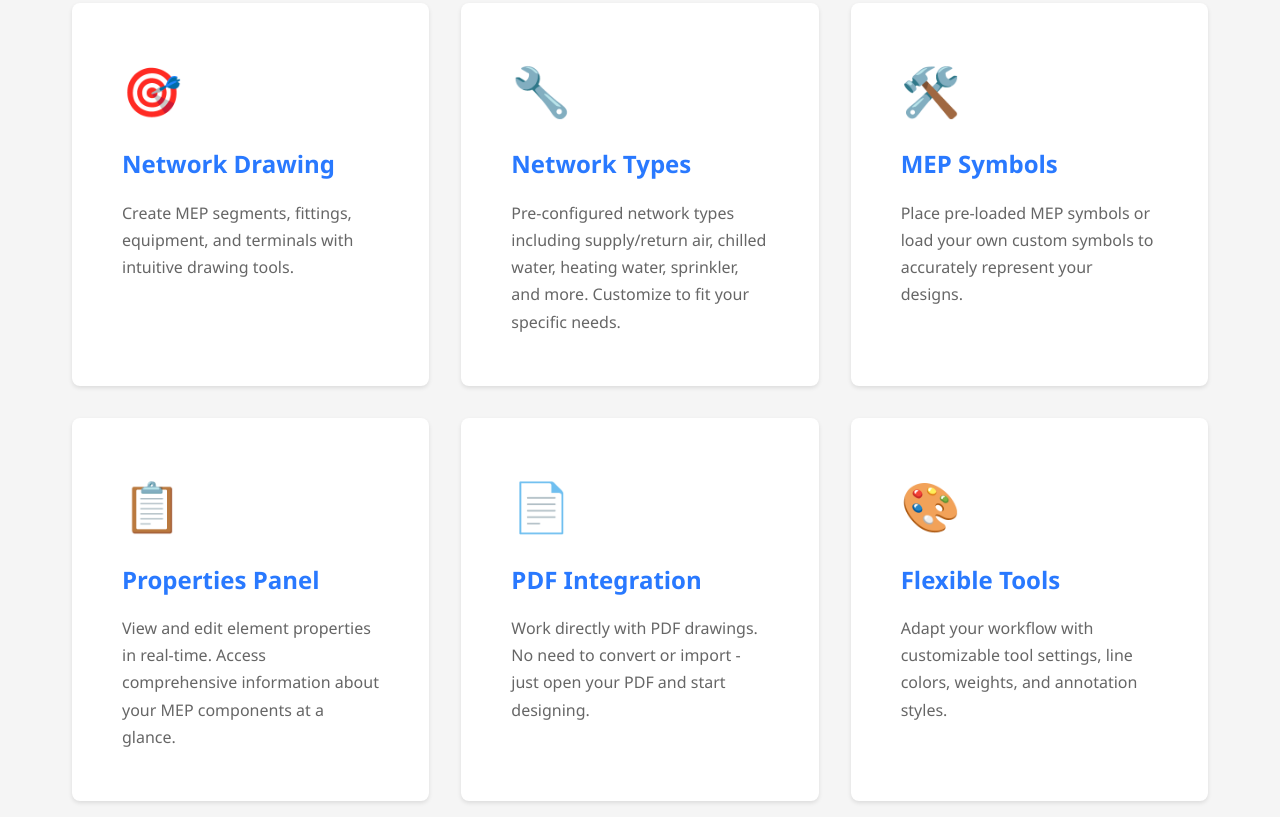
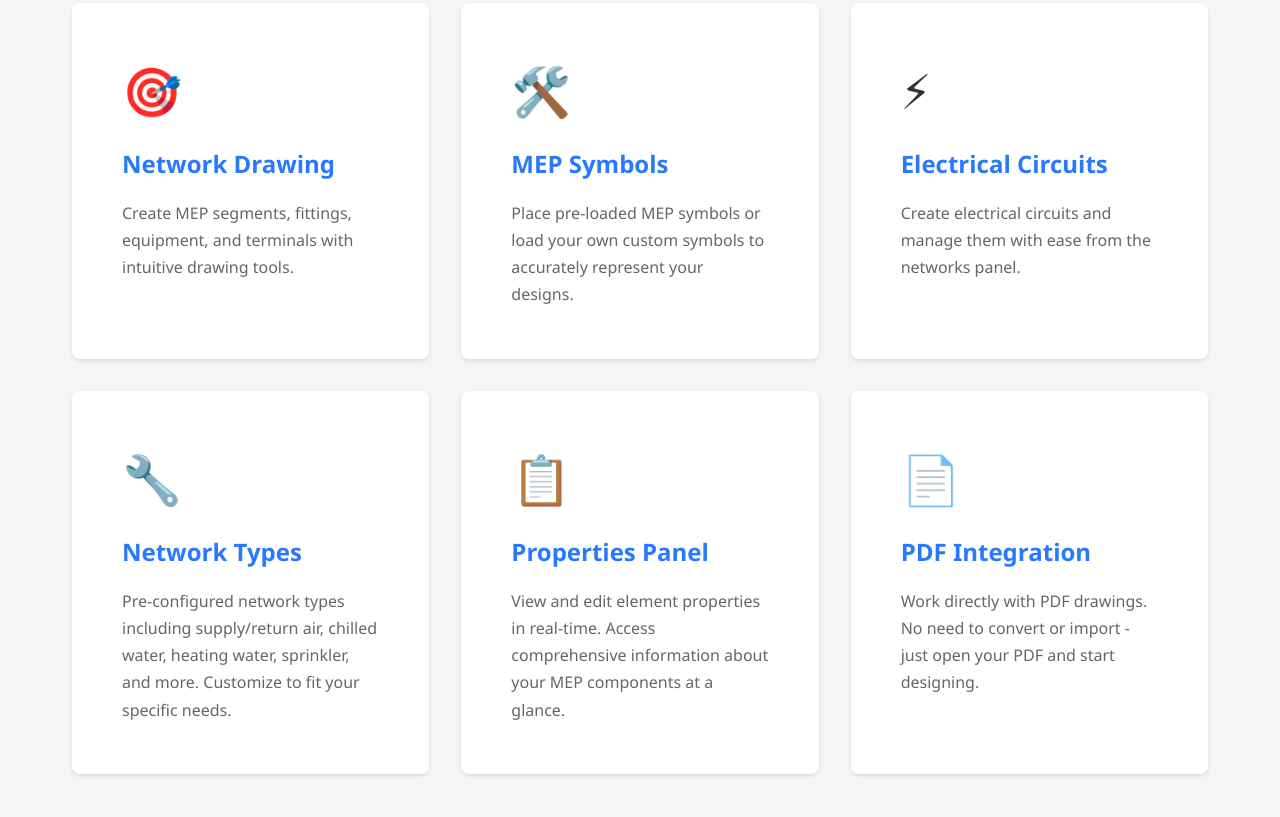
Before and after one commit to Tacopover/mepsketcher-website, a website: page index.html in a window 1280 px wide. Shown: the part 1283-2100 px from the top of the page. Drawn offline with nearby package versions, Linux system fonts and the light colour scheme.

Commit message:
added electrical circuits to key features

```diff
--- a/index.html
+++ b/index.html
@@ -94,15 +94,21 @@
                     <h3 class="feature-title">Network Drawing</h3>
                     <p class="feature-description">Create MEP segments, fittings, equipment, and terminals with intuitive drawing tools.</p>
                 </div>
+
+                <div class="feature-card">
+                    <div class="feature-icon">🛠️</div>
+                    <h3 class="feature-title">MEP Symbols</h3>
+                    <p class="feature-description">Place pre-loaded MEP symbols or load your own custom symbols to accurately represent your designs.</p>
+                </div>
+                <div class="feature-card">
+                    <div class="feature-icon">⚡</div>
+                    <h3 class="feature-title">Electrical Circuits</h3>
+                    <p class="feature-description">Create electrical circuits and manage them with ease from the networks panel.</p>
+                </div>
                 <div class="feature-card">
                     <div class="feature-icon">🔧</div>
                     <h3 class="feature-title">Network Types</h3>
                     <p class="feature-description">Pre-configured network types including supply/return air, chilled water, heating water, sprinkler, and more. Customize to fit your specific needs.</p>
-                </div>
-                <div class="feature-card">
-                    <div class="feature-icon">🛠️</div>
-                    <h3 class="feature-title">MEP Symbols</h3>
-                    <p class="feature-description">Place pre-loaded MEP symbols or load your own custom symbols to accurately represent your designs.</p>
                 </div>
                 <div class="feature-card">
                     <div class="feature-icon">📋</div>
@@ -113,11 +119,6 @@
                     <div class="feature-icon">📄</div>
                     <h3 class="feature-title">PDF Integration</h3>
                     <p class="feature-description">Work directly with PDF drawings. No need to convert or import - just open your PDF and start designing.</p>
-                </div>
-                <div class="feature-card">
-                    <div class="feature-icon">🎨</div>
-                    <h3 class="feature-title">Flexible Tools</h3>
-                    <p class="feature-description">Adapt your workflow with customizable tool settings, line colors, weights, and annotation styles.</p>
                 </div>
             </div>
         </div>
```
